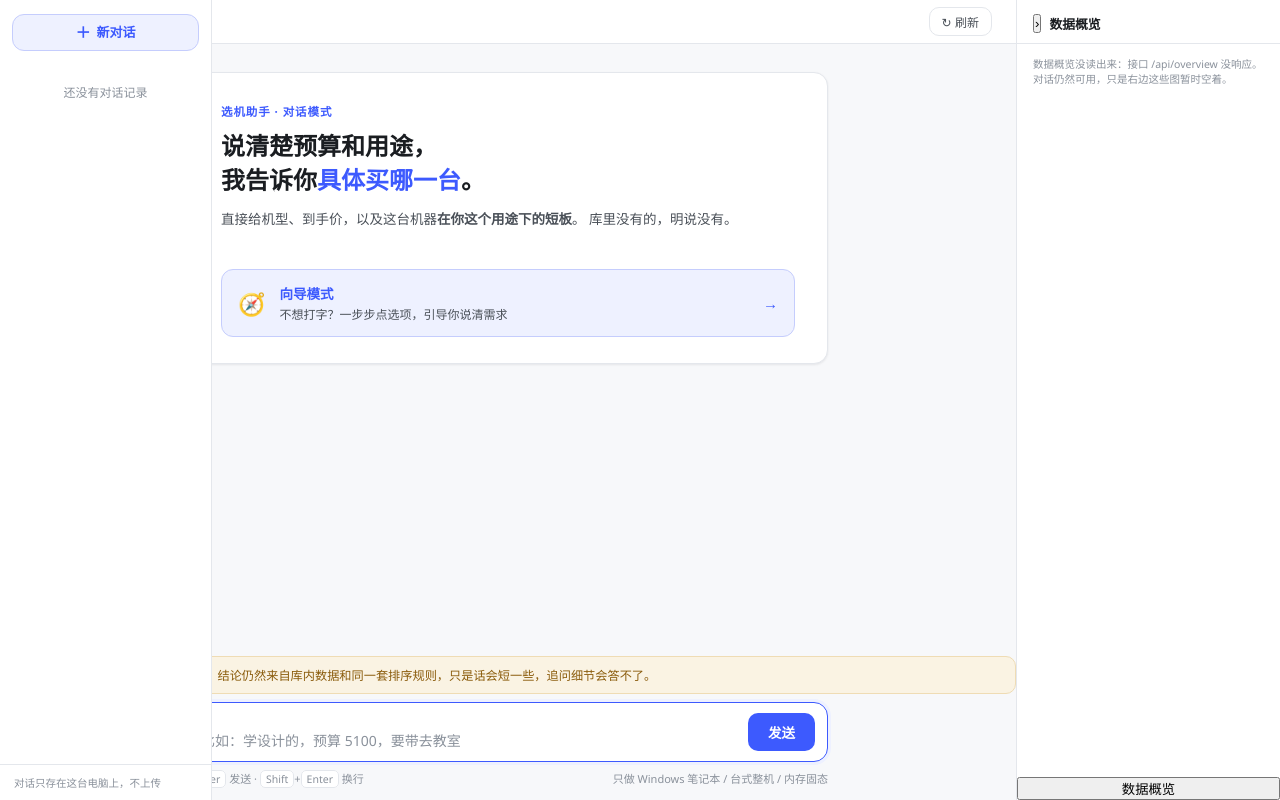
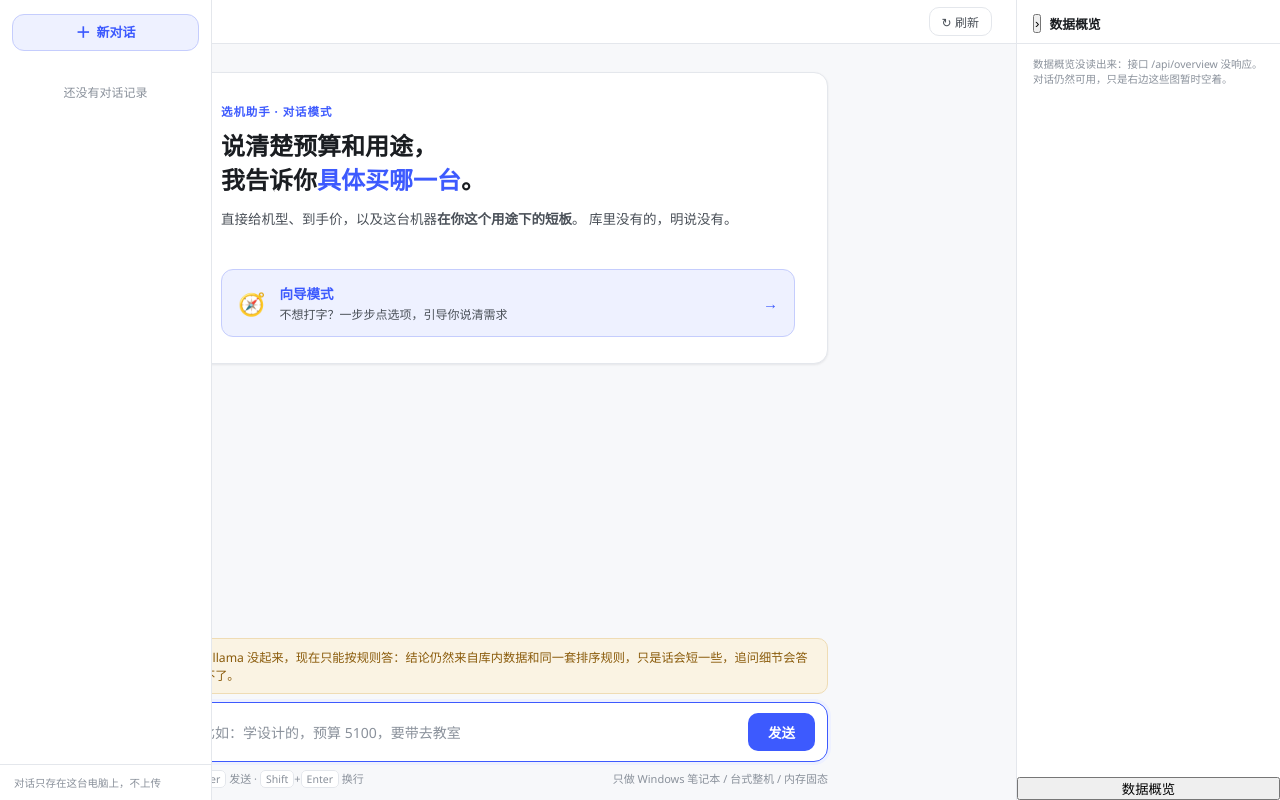
Before and after one commit to sponge-bob-wk/pc-advisor, a plain HTML site: page tools/agent/index.html in a window 1280 px wide. Drawn offline with Linux system fonts and the light colour scheme; no server answers.

Commit message:
fix(ui): dock 区域对齐 + 光标居中 + chips 遮挡
## 用户反馈三个问题

① 输入框光标上下不居中
② placeholder（提示字样）同样偏
③ 「指名问型号」等 chips 字样歪的、分散、被侧边遮挡

## 根因

.chips/.field/.hint 都是 .dock 的直接子元素，
但只有 .field 有 max-width:640px;margin:0 auto ——
.chips 没有约束 → 从页面 x=0 开始排 → 被 212px 侧栏挡住。
.field 居中 → 两者视觉完全脱节。

光标：textarea 高 21px/行高 21px 但 .field 用 align-items:flex-end
→ 文字贴底，光标看起来偏。

## 修法

① HTML：chips/offline/field/hint 全包进 .dock-inner
   （max-width:640px;margin:0 auto 的统一容器）
② .field 去掉自己的 max-width（交给容器），align-items:center
③ textarea padding 归 0 —— 高度=行高，光标天然垂直居中

## CDP 实测

  field.left=446 = chips.left=446   ✓ 对齐
  chipBtn 也在 446                   ✓ 不被侧栏挡
  textarea 高 21 = 行高 21，pad 0    ✓ 光标居中

```diff
--- a/tools/agent/index.html
+++ b/tools/agent/index.html
@@ -77,6 +77,7 @@
 
     <!-- 底部输入区：向导风的圆角卡片 -->
     <div class="dock">
+     <div class="dock-inner">
       <div class="chips" id="demoChips"></div>
       <div id="offlineSlot"></div>
       <div class="field">
@@ -87,6 +88,7 @@
         <span><kbd>Enter</kbd> 发送 · <kbd>Shift</kbd>+<kbd>Enter</kbd> 换行</span>
         <span id="hintRight">只做 Windows 笔记本 / 台式整机 / 内存固态</span>
       </div>
+     </div>
     </div>
   </section>
 
--- a/tools/agent/static/style.css
+++ b/tools/agent/static/style.css
@@ -246,8 +246,7 @@ body{
 }
 .dock-inner{max-width:640px;margin:0 auto}
 .field{
-  display:flex;align-items:flex-end;gap:10px;
-  max-width:640px;margin:0 auto;
+  display:flex;align-items:center;gap:10px;
   background:var(--surface);border:1.5px solid var(--line);
   border-radius:14px;padding:10px 12px;
   transition:border-color .15s,box-shadow .15s;
@@ -258,6 +257,7 @@ body{
   flex:1;border:none;outline:none;resize:none;
   font-size:14px;font-family:var(--serif);line-height:1.5;
   max-height:120px;background:transparent;color:var(--ink);
+  padding:0;margin:0;display:block;
 }
 .field textarea::placeholder{color:var(--ink3)}
 .field button{
```
